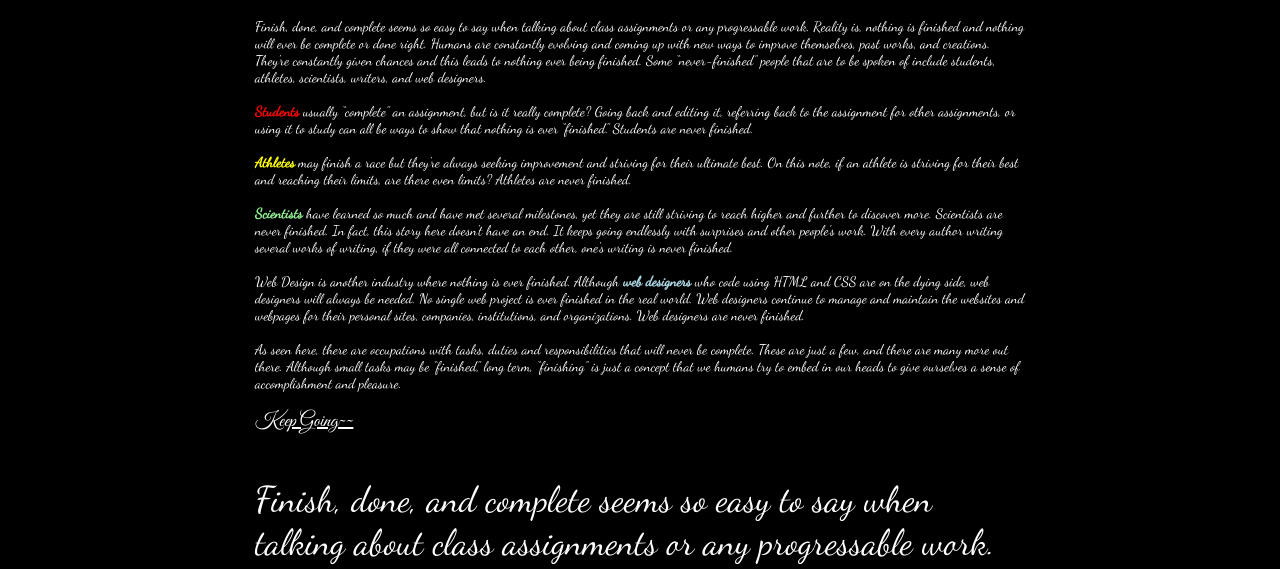
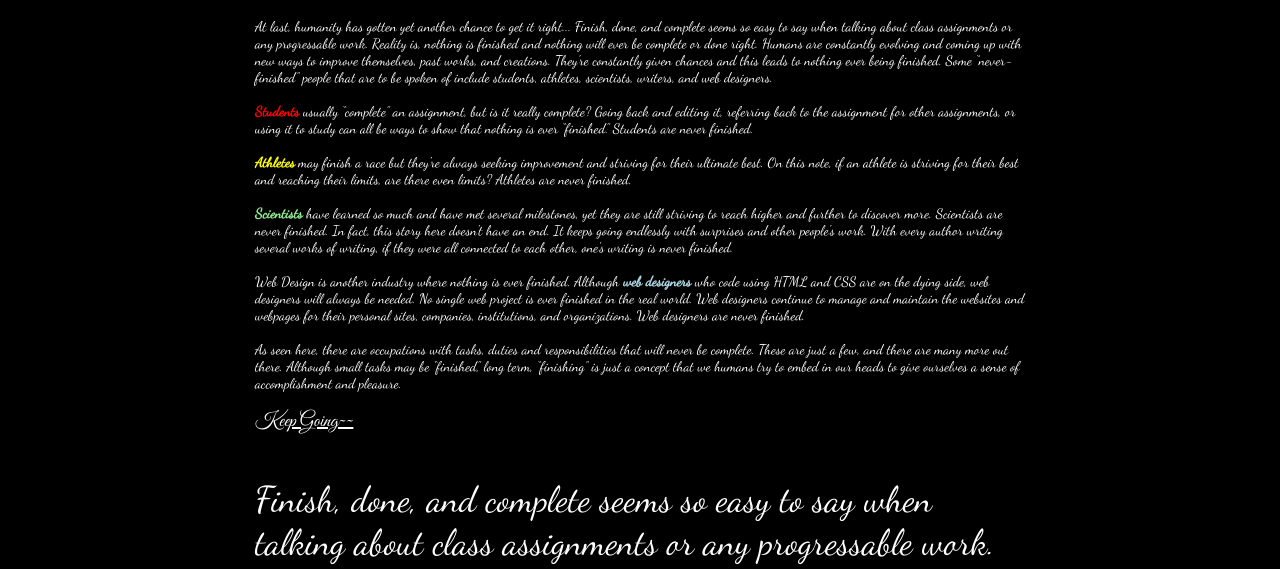
Before and after one commit to ayc325/DES070, a plain HTML site: page Project3/index.html in a window 1280 px wide. Shown: the part 717-1286 px from the top of the page. Drawn offline with Linux system fonts and the light colour scheme.

Commit message:
Add files via upload

```diff
--- a/Project3/index.html
+++ b/Project3/index.html
@@ -48,7 +48,8 @@
 
             <!--Attempting infinite scroll feature to show that nothing is ever finished-->
             <div id = "text" class = "text">
-                <p> Finish, done, and complete seems so easy to say when
+                <p> At last, humanity has gotten yet another chance to get it right...
+                    Finish, done, and complete seems so easy to say when
                     talking about class assignments or any progressable work. Reality is,
                     nothing is finished and nothing will ever be complete or done right.
                     Humans are constantly evolving and coming up with new ways to improve themselves,
```
